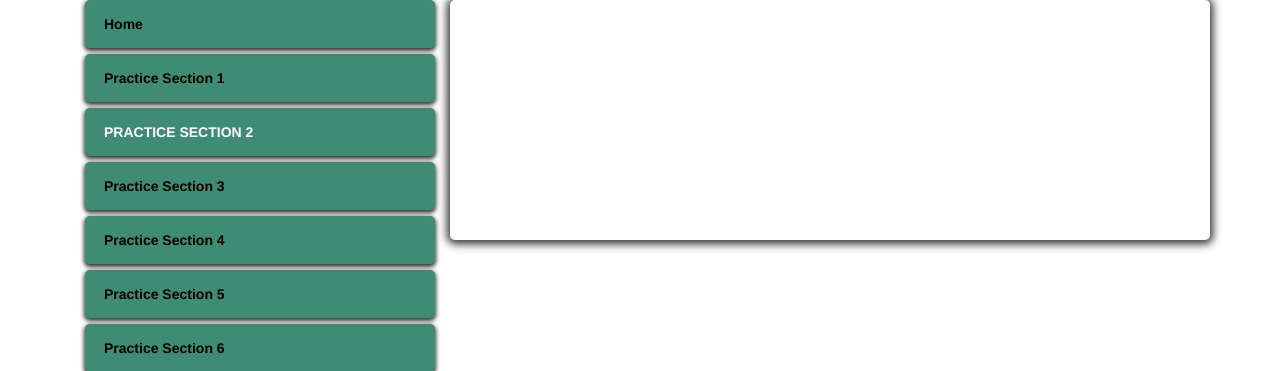
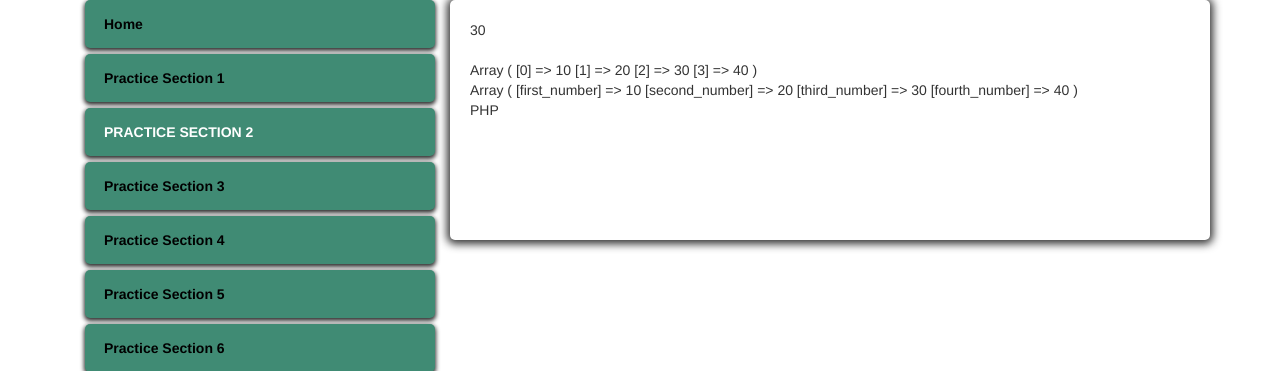
Before and after one commit to RedHornetStudio/php-for-beginners-become-a-php-master-cms-project-course-2021, a PHP site: page /2.php in a window 1280 px wide. Shown: the part 70-441 px from the top of the page. Run offline with PHP 8.4, Linux system fonts and the light colour scheme; some libraries are stand-ins or nearby versions.

Commit message:
modified:   demo/_practical-app/2.php

```diff
--- a/demo/_practical-app/2.php
+++ b/demo/_practical-app/2.php
@@ -19,20 +19,28 @@
 
 		/* Step 1: Make 2 variables called number1 and number2 and set 1 to value 10 and the other 20:
 
-		  Step 2: Add the two variables and display the sum with echo:
+		Step 2: Add the two variables and display the sum with echo:
 
 
-		  Step3: Make 2 Arrays with the same values, one regular and the other associative
+		Step3: Make 2 Arrays with the same values, one regular and the other associative
 
-		  Step4: Make a constant and set it to the value of PHP. and use an echo to print it out
+		Step4: Make a constant and set it to the value of PHP. and use an echo to print it out */
 
+    $number1 = 10;
+    $number2 = 20;
+    echo $number1 + $number2;
+    echo '<br>';
+    echo '<br>';
 
+    $numbers = [10, 20, 30, 40];
+    $numbersAssoc = ['first_number' => 10, 'second_number' => 20, 'third_number' => 30, 'fourth_number' => 40];
+    print_r($numbers);
+    echo '<br>';
+    print_r($numbersAssoc);
+    echo '<br>';
 
-
-			 */
-
-
-
+    define('MY_CONSTANT', 'PHP');
+    echo MY_CONSTANT;
 
 		?>
 
```
